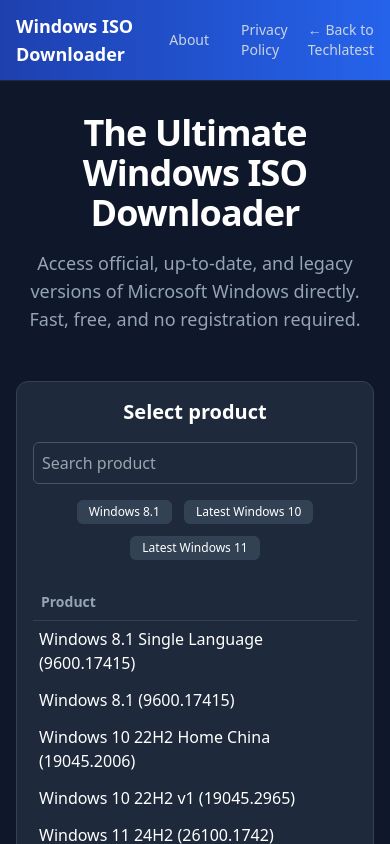
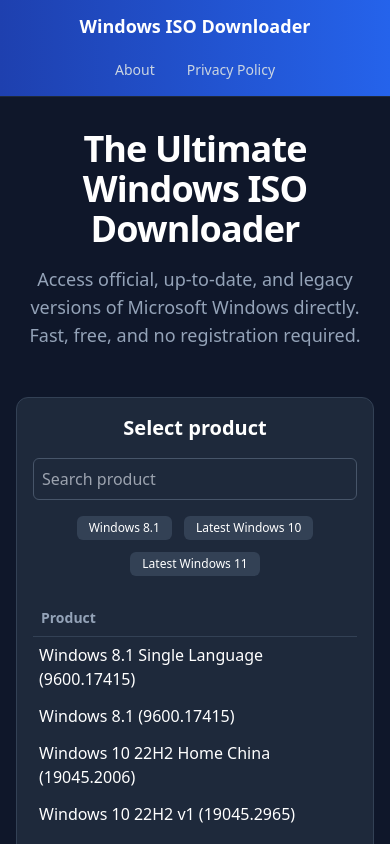
Before and after one commit to starkSV/msdl-new, a React (Vite) app in the folder msdl-frontend/: page /product/1 in a window 390 px wide. Shown: the top 844 px of the page. Built offline with nearby package versions, Linux system fonts and the light colour scheme.

Commit message:
Fix Header Responsiveness

```diff
--- a/msdl-frontend/src/components/Header.jsx
+++ b/msdl-frontend/src/components/Header.jsx
@@ -7,12 +7,12 @@
   const inactiveLinkClasses = "text-slate-300 hover:bg-white/5 hover:text-white";
   return (
     <header className="bg-gradient-to-r from-blue-800 to-blue-600 backdrop-blur-sm sticky top-0 z-10 border-b border-primary-light">
-      <nav className="max-w-screen-xl container mx-auto px-4 py-3 flex justify-between items-center">
+      <nav className="max-w-screen-xl container mx-auto px-4 py-3 flex flex-col sm:flex-row justify-between items-center">
         <Link to="/" className="text-lg font-bold text-white">
           Windows ISO Downloader
         </Link>
         {/* Right-side links container */}
-        <div className="flex items-center gap-2 text-sm">
+        <div className="flex items-center gap-2 text-sm mt-4 sm:mt-0">
           <NavLink to="/about" className={({ isActive }) => `${navLinkClasses} ${isActive ? activeLinkClasses : inactiveLinkClasses}`}>
             About
           </NavLink>
@@ -23,7 +23,7 @@
             href="https://tech-latest.com"
             target="_blank"
             rel="noopener noreferrer"
-            className="text-slate-300 hover:text-white transition-colors"
+            className="text-slate-300 hover:text-white transition-colors hidden sm:inline-block"
           >
             &larr; Back to Techlatest
           </a>
```
